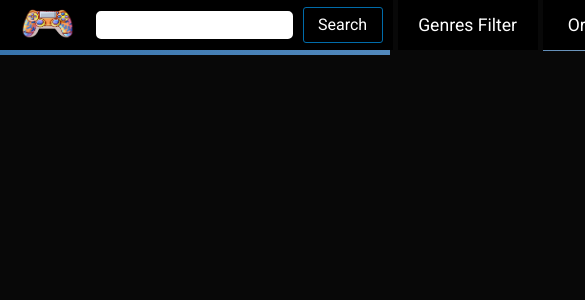
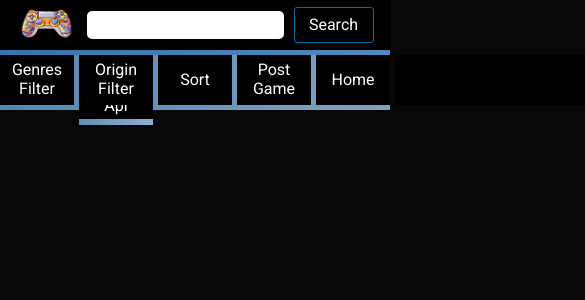
Before and after one commit to Leandro-Larrea/videoGames, a React (Create React App) app in the folder client/: page /data in a window 390 px wide. Shown: the top 300 px of the page, 585 px wide, since content can reach past the window. Built offline with nearby package versions, Linux system fonts and the light colour scheme; no server answers; a web font is replaced by a local one.

Commit message:
adding responsive

```diff
--- a/client/src/components/GameName.jsx
+++ /dev/null
@@ -1,2 +0,0 @@
-import React from "react";
-import { Card } from "./Card";
--- a/client/src/components/Landing.jsx
+++ b/client/src/components/Landing.jsx
@@ -11,7 +11,11 @@ export class Landing extends Component{
         <main className={style.main}>
             <div className={style.imgContainer}>
                 <img className={style.img} src={img}/>
-                <Link className={style.Link} to={"/menu"}><button className={style.button}>Go In </button></Link>
+                <Link className={style.Link} to={"/menu"}>
+                    <button className={style.button}>
+                        Go In
+                     </button>
+                </Link>
             </div>
         </main>)
     }
--- a/client/src/components/Nav.jsx
+++ b/client/src/components/Nav.jsx
@@ -30,17 +30,21 @@ export function Nav(props){
         <div className={style.navHover}>
             <nav className={style.nav}>
                 <div className={style.margin}>
+                    <div className={style.marginQuery}>
+                        <div className={style.rellenoBar}></div>
                         <img className={style.logo} src={joystick}/>
+                        <SearchBar match = {props.match}/>
                     </div>
-                <SearchBar match = {props.match}/>
+                </div>
                 <div className={style.sortFilters}>
                     <div className={style.position}>
+                    <div className={style.positionRellenoL}></div>
                         <div onClick={ff} className={b === 0?style.sortContainerFilter: style.sortContainerFilterOn}>
                             <div  className={style.sortText}>
                                 <a className={b === 1? style.aOn: style.aOff}>Genres Filter</a>
                             </div>
                         </div>
-                        <Filter b={b} match={props.match} genres={true}></Filter>
+                        <Filter  b={b} match={props.match} genres={true}></Filter>
                     </div>
                     <div className={style.position}>
                         <div onClick={fff} className={c=== 0?style.sortContainerFilter: style.sortContainerFilterOn}>
@@ -63,24 +67,25 @@ export function Nav(props){
                         <div className={style.sortContainerFilter}>
                             <div  className={style.sortText}>
                                 <NavLink className={style.sortContainer} to="/post">
-                                        <a className={style.navButton}> Post Game </a>
+                                    <p className={style.navButton}> Post Game </p>
                                 </NavLink >
                             </div>
                         </div>
                     </div>
-                </div>
-
-                    {/* <button>Home</button>
-                    <button>About</button> */}
-
-                    <div className={style.buttons}>
-
-                    <div className={style.margin}>
+                    <div className={style.position}>
+                        <div className={style.sortContainerFilter}>
+                            <div  className={style.sortText}>
                                 <NavLink className={style.sortContainer} to="/menu">
-                        <a className={style.navButton}> Home </a>
+                                    <p className={style.navButton}> Home </p>
                                 </NavLink >
                             </div>
                         </div>
+                        <div className={style.positionRellenoR}></div>
+                    </div>
+
+
+                </div>
+
             </nav>
         </div>
     )
--- a/client/src/styles/Filter.module.css
+++ b/client/src/styles/Filter.module.css
@@ -43,7 +43,6 @@
     transition: 1s;
  }
 
-
 .hoverOff{
     width: 100%;
     gap: 10px;
@@ -60,11 +59,8 @@
     transition: 1s;
 }
 
-
-
 .option:hover{
     background:rgb(45, 106, 219);
-    transform: scaleY(1.2);
 
 }
 
@@ -86,8 +82,6 @@
     display: none;
 }
 
-
-
 .selectContainer{
     height: 100%;
     align-items:center;
--- a/client/src/styles/menu.module.css
+++ b/client/src/styles/menu.module.css
@@ -81,6 +81,7 @@
     display: flex;
     justify-content: center;
     cursor: pointer;
+    border-top: 1px solid black;
     box-shadow: 0 0 10px white;
     border-right: none;
     border-left: none;
--- a/client/src/styles/nav.module.css
+++ b/client/src/styles/nav.module.css
@@ -1,18 +1,17 @@
 .nav{
     display: flex;
-    height: 3.1rem;
     width: 100%;
     justify-content: space-between;
     box-sizing: border-box;
     margin: 0;
-    z-index: 100;
+    z-index: 10;
     font-family: 'Roboto', sans-serif;
-
+    position: relative;
 }
 
 .navHover{
     padding-bottom: 5px;
-    background: linear-gradient(90deg,rgb(0, 72, 140), rgb(132, 177, 219));
+    background: linear-gradient(90deg,rgb(0, 72, 140), rgb(207, 219, 229));
     animation: moveBackground 1s infinite linear alternate ;
     background-size: 500%;
 }
@@ -24,12 +23,11 @@
 
 .sortFilters{
     display: flex;
-   gap: 5px;
+    gap: 5px;
     margin: 0 5px;
     box-sizing: border-box;
+    height: 3.1rem;
 }
-
-
 
 .logo{
    background-color: transparent;
@@ -37,19 +35,18 @@
     height: 50px;
     margin-left: 10px;
     transition: 0.4s;
-    animation: rotateJ 2s infinite linear alternate;
+    animation: rotateJ 4s infinite linear alternate;
     z-index: 10;
 }
 
- /* @keyframes rotateJ{
+  /* @keyframes rotateJ{
     0% {transform: rotate(180deg);}
     25%{transform: scale(10);}
     50% {transform: translate(1000%,1000%)}
     75%{transform: translate(000%,1000%)}
-    75%{transform: scale(10);}
+    75%{transform: scale(20);}
     100%{transform: scale(1);}
-
-}   */
+}    */
 
 .logo:hover{
     transform:rotate(180deg);
@@ -65,21 +62,27 @@
 .navButton{
     background-color: transparent;
     color: white;
-    font-size: 1.2rem;
+    font-size: 1rem;
     height: 100%;
     text-align: center;
-    padding: 8px;
     transition: 0.2s;
+    width: 100%;
+    margin: 0;
+    padding: 0;
+    text-align: center;
+    display: flex;
+    justify-content: center;
 }
 
 .position{
     position: relative;
-    width: 140px;
+    width: 130px;
     height: 100%;
-
 }
 
 .positionOn{
+    width: 130px;
+    height: 100%;
     background: white;
     color: black;
 }
@@ -89,13 +92,13 @@
     position: relative;
     text-align: center;
     text-decoration: none;
+    background-color: black;
     display: flex;
     justify-content: center;
-    background-color: black;
     align-items: center;
     position: absolute;
     cursor: pointer;
-    width: 140px;
+    width: 100%;
     min-height: 100%;
     z-index: 20;
 }
@@ -113,7 +116,7 @@
     position: absolute;
     border-bottom:none;
     box-shadow: 0 0 10px white;
-    width: 140px;
+    width: 100%;
     min-height: 100%;
     z-index: 20;
     box-sizing: border-box;
@@ -122,18 +125,14 @@
 
 .aOn{
     color:black;
-    font-size: 1.2rem;
     height: 100%;
     width: 100%;
-
 }
 
 .aOff{
-    font-size: 1.1rem;
+    font-size: 1rem;
     height: 100%;
     width: 100%;
-
-
 }
 
 .sortContainerFilter:hover{
@@ -149,21 +148,16 @@
     display: flex;
     justify-content: center;
     align-items: center;
-    width: 140px;
+    width: 130px;
     min-height: 100%;
-
 }
 .sortText{
     cursor: pointer;
     color: white;
     width: 100%;
     height: 100%;
-}
-
-
-
-.sortContainer:hover{
-   transform: scale(1.1);
+    display: flex;
+    justify-content: center;
 }
 
 .margin{
@@ -171,6 +165,75 @@
     width: 100%;
     height: 100%;
     align-items: center;
+    justify-content: center;
+    background: linear-gradient(90deg,rgb(0, 72, 140), rgb(132, 177, 219));
+    animation: moveBackground 1s infinite linear alternate ;
+    background-size: 500%;
+    position: relative;
+    z-index: 50;
+}
+
+.marginQuery{
+    display: flex;
+    width: 100%;
+    height: 100%;
+    align-items: center;
+    justify-content: flex-start;
     background-color: black;
     padding: 0 2vw;
+    position: relative;
+    z-index: 50;
 }
+
+@media screen and (max-width: 1092px){
+    .nav{
+        flex-wrap: wrap;
+        justify-content: center;
+    }
+
+    .sortFilters{
+        width: 100%;
+        justify-content: center;
+        position: relative;
+    }
+
+
+
+    /* .sortFilters:before{
+        content: "";
+       width: 130px;
+       left: -2px;
+       margin: 0 2px;
+       position: relative;
+        background-color: black;
+    }
+
+     */
+
+    .marginQuery{
+        margin-bottom: 5px;
+        justify-content: center;
+    }
+    .margin{
+        padding: 0;
+    }
+
+    .positionRellenoR, .positionRellenoL{
+        background-color: black;
+        height: 100%;
+        width: 300px;
+        position: absolute;
+        background-color: black;
+        z-index: 300;
+    }
+
+    .positionRellenoR{
+        right: -305px;
+    }
+
+    .positionRellenoL{
+        left: -305px;
+    }
+
+
+}
```
Lines whose indentation alone changed are shown as unchanged.
